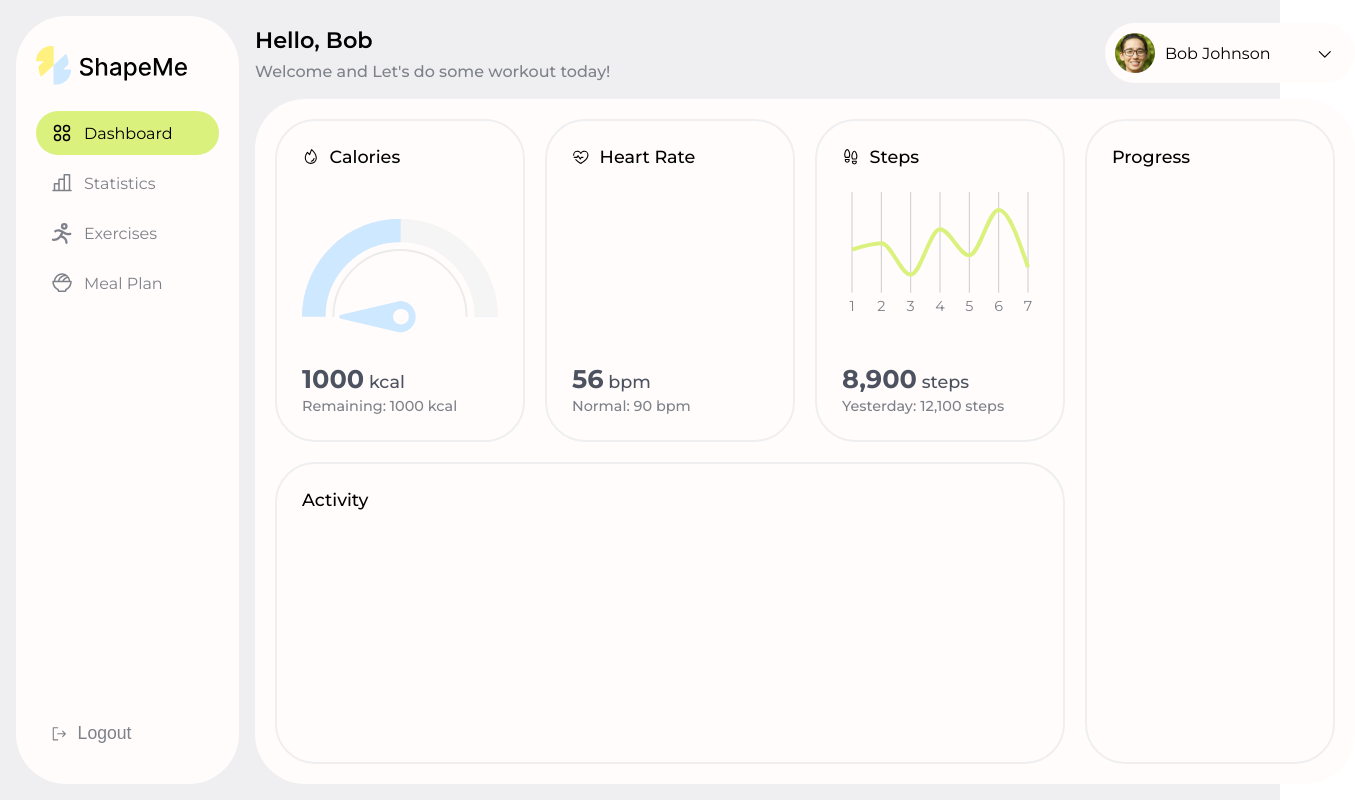
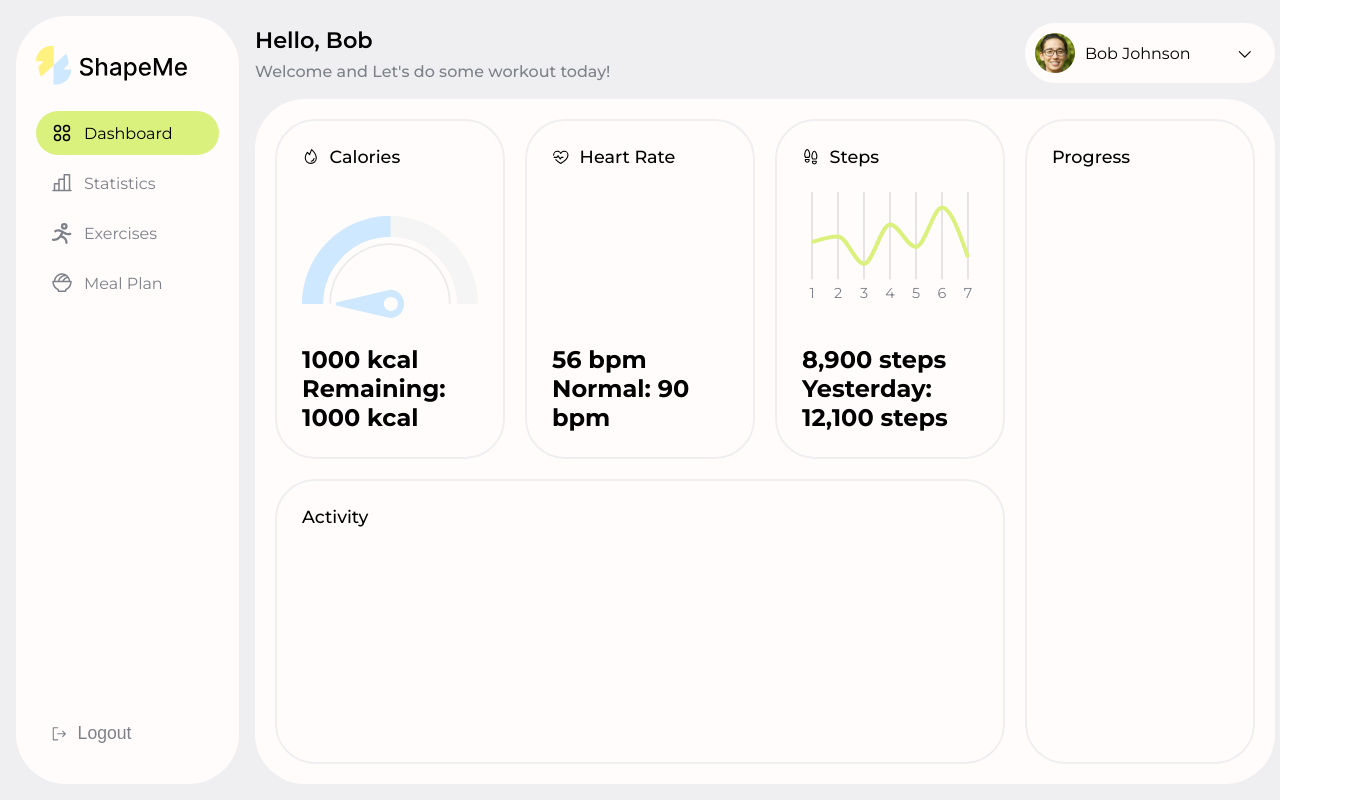
Before and after one commit to gr33b0k/fitness-tracker, a React (Vite) app: page / in a window 1280 px wide. Shown: the whole page, 1355 px wide, since content can reach past the window. Built offline with nearby package versions, Linux system fonts and the light colour scheme.

Commit message:
style: update Card component styles

```diff
--- a/src/components/ui/Card/Card.css
+++ b/src/components/ui/Card/Card.css
@@ -1,10 +1,11 @@
 .card {
     display: flex;
     flex-direction: column;
+    background-color: var(--surface-bg);
     padding: 25px;
     border-radius: 40px;
     border: 2px solid var(--page-bg);
-    min-width: 250px;
+    min-width: 230px;
 }
 
 .card__header {
@@ -19,6 +20,10 @@
     font-weight: 500;
 }
 
+.card__subtitle {
+    align-self: self-start;
+}
+
 .card__content {
     display: flex;
     flex-direction: column;
@@ -28,25 +33,67 @@
 }
 
 .card__description {
-    display: flex !important;
+    width: 100%;
+    display: flex;
     flex-direction: column;
     align-self: start;
 }
 
-.card__description p:nth-child(1) {
+.card__description--large {
     color: #4c5260;
     font-size: 1.1rem;
     font-weight: 500;
     margin-bottom: .2rem;
 }
 
-.card__description p:nth-child(2) {
+.card__description--large span {
+    font-size: 1.6rem;
+    font-weight: 700;
+}
+
+
+.card__description--small {
     color: var(--text-primary);
     font-size: .9rem;
     font-weight: 500;
 }
 
-.card__description p span {
-    font-size: 1.6rem;
-    font-weight: 700;
+.card__description-list {
+    width: 100%;
+    display: flex;
+    flex-direction: column;
+    gap: 10px;
+    list-style: none;
 }
+
+.card__description-list-item {
+    display: flex;
+    flex-direction: column;
+    gap: 5px;
+    margin-bottom: 10px;
+
+}
+
+.card__description-list-item-title {
+    position: relative;
+    padding-left: 20px;
+    display: flex;
+    justify-content: space-between;
+}
+
+.card__exercise-name {
+    position: relative;
+}
+
+.card__exercise-name::before {
+    position: absolute;
+    display: inline-block;
+    top: 50%;
+    transform: translateY(-50%);
+    left: -20px;
+    content: "";
+    width: 15px;
+    height: 15px;
+    background-color: var(--bullet-color);
+    border-radius: 50%;
+}
--- a/src/components/ui/Card/Card.jsx
+++ b/src/components/ui/Card/Card.jsx
@@ -11,7 +11,7 @@ const Card = ({ colSpan, rowSpan, title, titleIcon, children }) => {
     >
       <header className="card__header">
         <h2 className="card__header-title">
-          {titleIcon ? titleIcon : ""}
+          {titleIcon && titleIcon}
           {title}
         </h2>
       </header>
```
